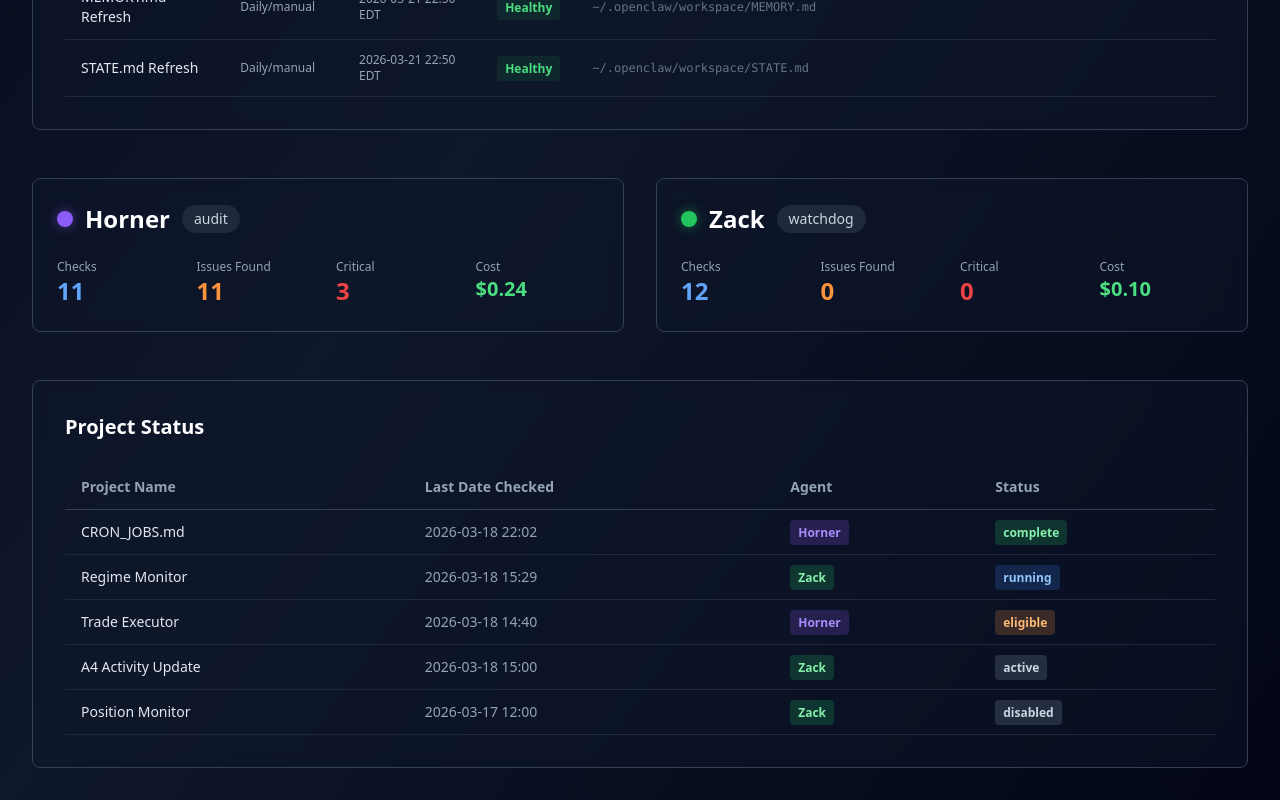
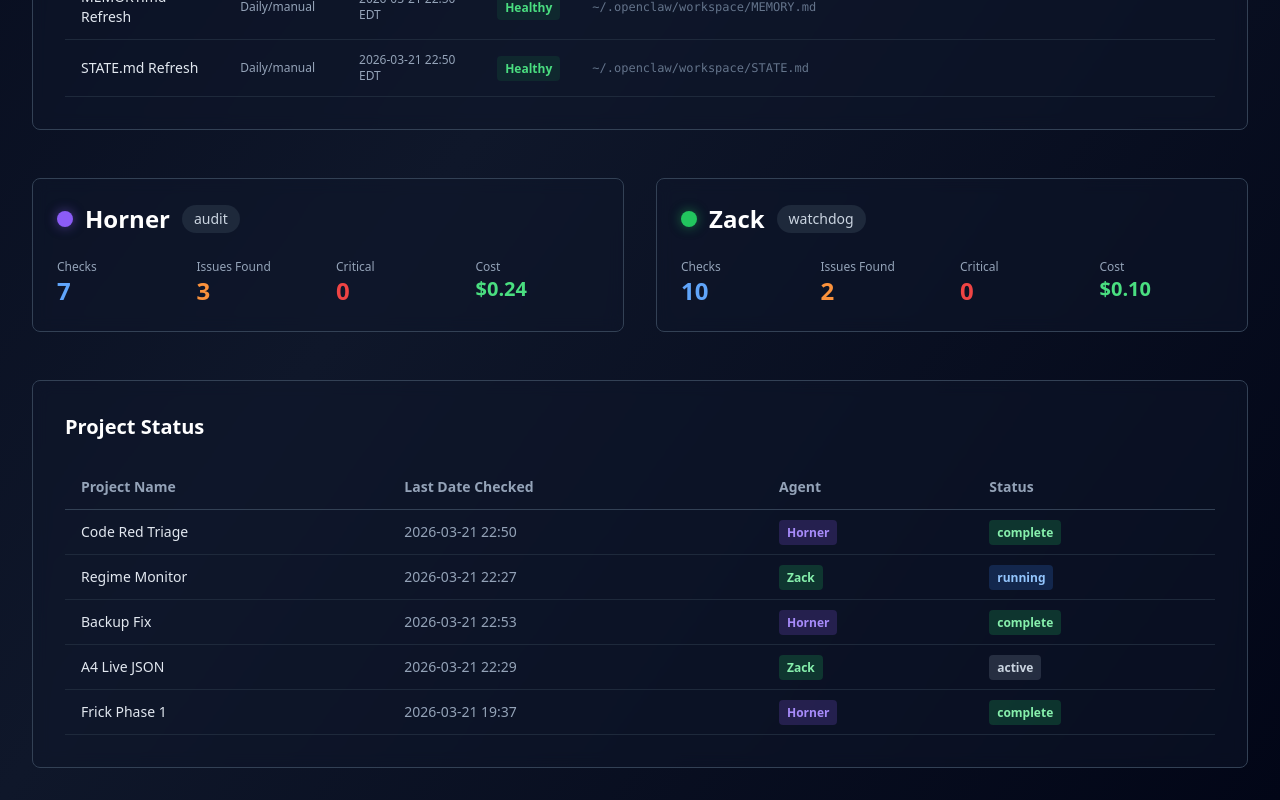
Before and after one commit to macneweyGIT26/newey-visual, a Next.js app: page /a6 in a window 1280 px wide. Shown: the part 990-1790 px from the top of the page. Built offline with nearby package versions, Linux system fonts and the light colour scheme.

Commit message:
A6: update Project Status + Agent KPIs with current Mar 21 data

```diff
--- a/src/app/a6/page.tsx
+++ b/src/app/a6/page.tsx
@@ -7,17 +7,17 @@ export default function A6Page() {
     {
       name: 'Horner',
       role: 'audit',
-      checks: 11,
-      issuesFound: 11,
-      critical: 3,
+      checks: 7,
+      issuesFound: 3,
+      critical: 0,
       cost: 0.24,
       color: '#8B5CF6',
     },
     {
       name: 'Zack',
       role: 'watchdog',
-      checks: 12,
-      issuesFound: 0,
+      checks: 10,
+      issuesFound: 2,
       critical: 0,
       cost: 0.10,
       color: '#22C55E',
@@ -25,11 +25,11 @@ export default function A6Page() {
   ];
 
   const projects = [
-    { name: 'CRON_JOBS.md', lastChecked: '2026-03-18 22:02', agent: 'Horner', status: 'complete' },
-    { name: 'Regime Monitor', lastChecked: '2026-03-18 15:29', agent: 'Zack', status: 'running' },
-    { name: 'Trade Executor', lastChecked: '2026-03-18 14:40', agent: 'Horner', status: 'eligible' },
-    { name: 'A4 Activity Update', lastChecked: '2026-03-18 15:00', agent: 'Zack', status: 'active' },
-    { name: 'Position Monitor', lastChecked: '2026-03-17 12:00', agent: 'Zack', status: 'disabled' },
+    { name: 'Code Red Triage', lastChecked: '2026-03-21 22:50', agent: 'Horner', status: 'complete' },
+    { name: 'Regime Monitor', lastChecked: '2026-03-21 22:27', agent: 'Zack', status: 'running' },
+    { name: 'Backup Fix', lastChecked: '2026-03-21 22:53', agent: 'Horner', status: 'complete' },
+    { name: 'A4 Live JSON', lastChecked: '2026-03-21 22:29', agent: 'Zack', status: 'active' },
+    { name: 'Frick Phase 1', lastChecked: '2026-03-21 19:37', agent: 'Horner', status: 'complete' },
   ];
 
   return (
```
